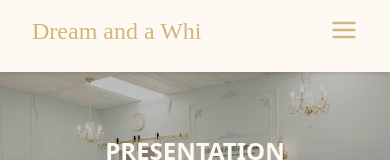
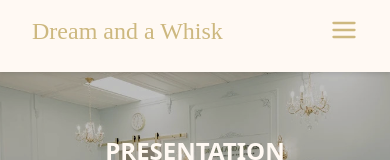
Before and after one commit to KylePlovie/Whisk-Website, a React (Vite) app: page / in a window 390 px wide. Shown: the top 160 px of the page. Built offline with nearby package versions, Linux system fonts and the light colour scheme.

Commit message:
mobile fixes part 3

```diff
--- a/src/App.css
+++ b/src/App.css
@@ -235,9 +235,18 @@ body {
   .logo {
 	  font-size: clamp(1.5rem, 5vw, 2.5rem);
 	  white-space: nowrap;       /* Prevent breaks */
-	  overflow: hidden;          /* Optional safety */
+	  overflow: visible;              /* ✅ Prevent layout crunching on small screens */
+      flex-wrap: nowrap;	  /* Optional safety */
+  }
 
-  }
+  .top-bar-inner {
+  display: flex;
+  align-items: center;
+  justify-content: flex-start;
+  gap: 1rem;              /* <-- was 8rem, too large for mobile */
+  flex-wrap: nowrap;
+  overflow: visible;
+}
 
   .hero-title {
     font-size: 1.5rem;
```
